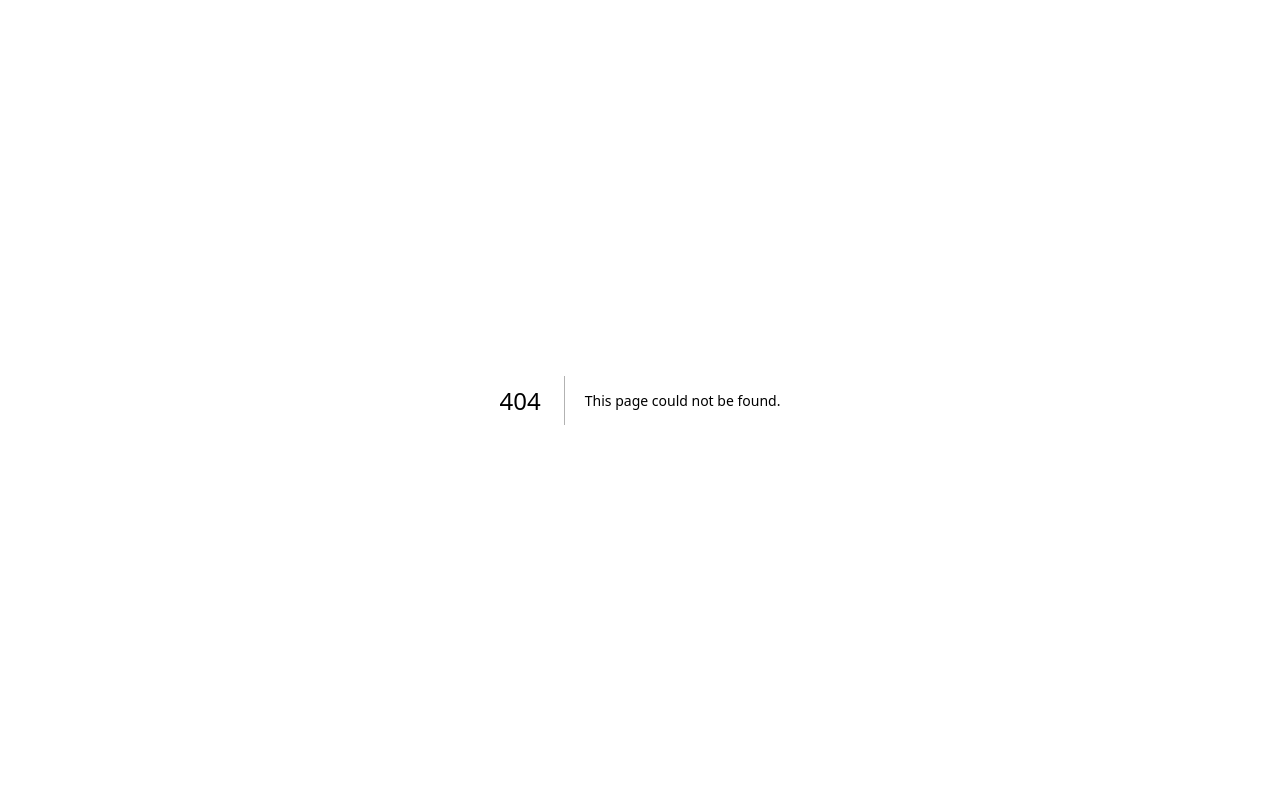
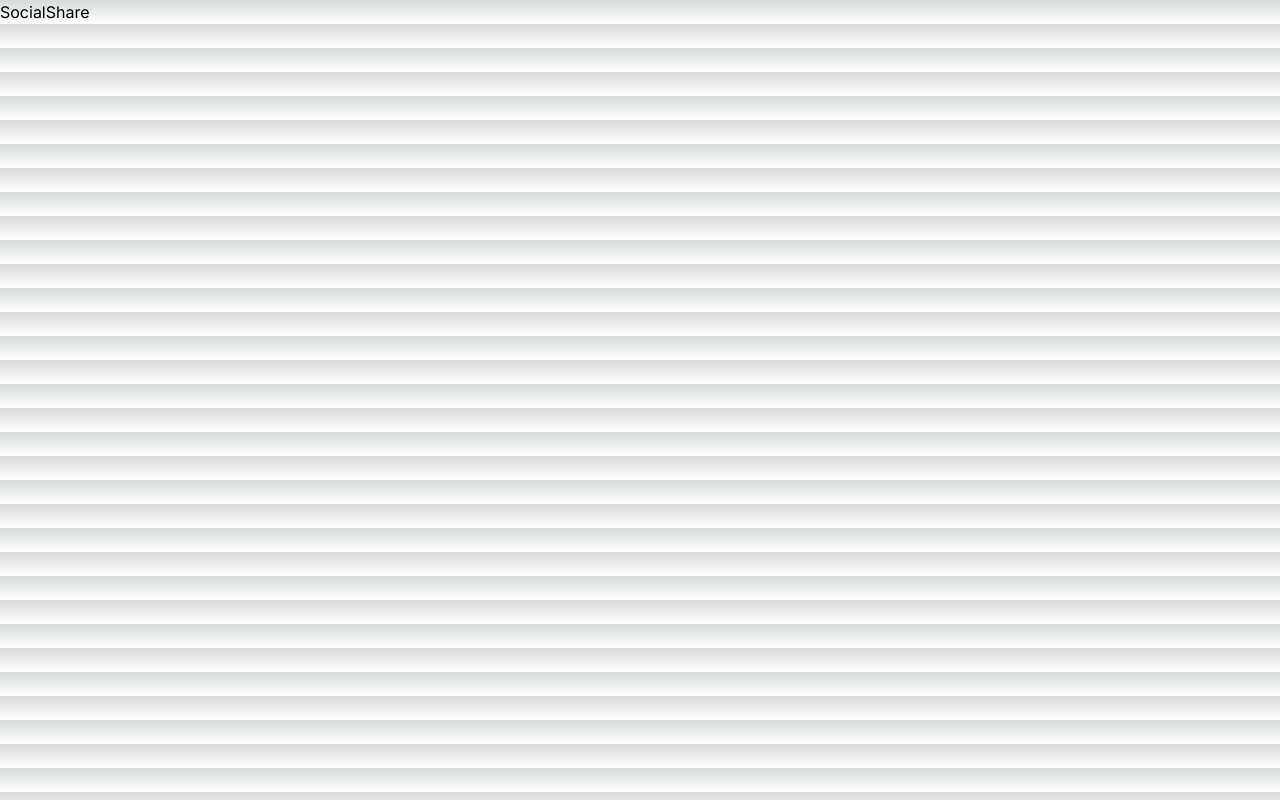
Before and after one commit to Himanshu88027/Saas-Product, a Next.js app: page /social-share in a window 1280 px wide. Before the commit this address had no page. Built offline with nearby package versions, Linux system fonts and the light colour scheme.

Commit message:
Social share page setup

```diff
--- /dev/null
+++ b/src/app/(app)/social-share/page.tsx
@@ -0,0 +1,9 @@
+import React from 'react'
+
+function SocialShare() {
+  return (
+    <div>SocialShare</div>
+  )
+}
+
+export default SocialShare
```
